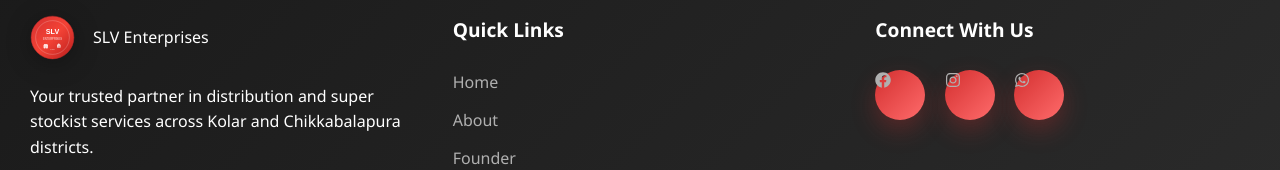
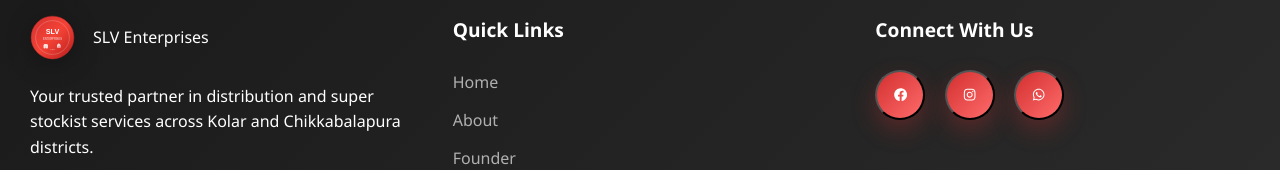
Before and after one commit to skc9522/SLV_ENTERPRISES_KGF, a React (Create React App) app: page / in a window 1280 px wide. Shown: the part 10416-10586 px from the top of the page. Built offline with nearby package versions, Linux system fonts and the light colour scheme.

Commit message:
commit for deployment error fixed

```diff
--- a/package.json
+++ b/package.json
@@ -17,6 +17,9 @@
   "scripts": {
     "start": "react-scripts start",
     "build": "react-scripts build",
+    "build:prod": "CI=false react-scripts build",
+    "deploy": "npm run build && echo 'Build completed successfully! Ready for deployment.'",
+    "serve": "npx serve -s build",
     "test": "react-scripts test",
     "eject": "react-scripts eject"
   },
--- a/src/App.js
+++ b/src/App.js
@@ -11,11 +11,7 @@ import {
   FaInstagram,
   FaWhatsapp,
   FaArrowUp,
-  FaStar,
-  FaCalendarAlt,
-  FaTrophy,
-  FaAward,
-  FaCheckCircle
+  FaStar
 } from 'react-icons/fa';
 import logo from './logo.svg';
 import './App.css';
@@ -741,9 +737,9 @@ function App() {
             <div className="footer-section">
               <h4>Connect With Us</h4>
               <div className="social-links">
-                <a href="#" className="social-link"><FaFacebook /></a>
-                <a href="#" className="social-link"><FaInstagram /></a>
-                <a href="#" className="social-link" onClick={openWhatsApp}><FaWhatsapp /></a>
+                <button className="social-link" onClick={() => window.open('https://facebook.com', '_blank')}><FaFacebook /></button>
+                <button className="social-link" onClick={() => window.open('https://instagram.com', '_blank')}><FaInstagram /></button>
+                <button className="social-link" onClick={openWhatsApp}><FaWhatsapp /></button>
               </div>
             </div>
           </div>
```
Also changed, not shown: 1 other file (tests, documents, lock files or other folders).
